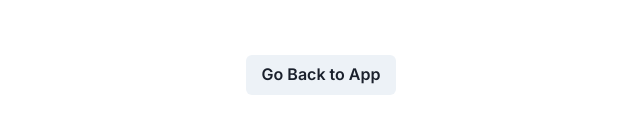
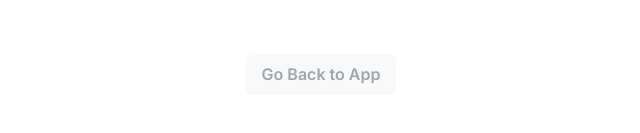
Before and after one commit to lemon-8/hmr-website, a Next.js app: page /checkout in a window 1280 px wide. Shown: the part 371-504 px from the top of the page, without its empty margins (319-959 px from the left). Built offline with nearby package versions, Linux system fonts and the light colour scheme.

Commit message:
fix(checkout): updating checkout redirect button

```diff
--- a/pages/checkout.js
+++ b/pages/checkout.js
@@ -1,10 +1,11 @@
-import React, { useEffect } from "react";
-import { useRouter } from "next/router";
-import { Button, Center, Heading, VStack } from "@chakra-ui/react";
+import React, { useEffect, useState, useRef } from 'react';
+import { useRouter } from 'next/router';
+import { Button, Center, Heading, VStack } from '@chakra-ui/react';
+import Link from 'next/link';
 
 function loadScript(src) {
 	return new Promise((resolve) => {
-		const script = document.createElement("script");
+		const script = document.createElement('script');
 		script.src = src;
 		script.onload = () => {
 			resolve(true);
@@ -19,12 +20,15 @@ function loadScript(src) {
 export default function Checkout() {
 	const route = useRouter();
 	const { order_id, redirect_url } = route.query;
+	const [redirectURL, setRedicrectURL] = useState(null);
+	const buttonRef = useRef(null);
+
 	async function displayRazorpay(order_id, redirect_url) {
 		const res = await loadScript(
-			"https://checkout.razorpay.com/v1/checkout.js"
+			'https://checkout.razorpay.com/v1/checkout.js'
 		);
 		if (!res) {
-			alert("Razorpay SDK failed to load. Are you online?");
+			alert('Razorpay SDK failed to load. Are you online?');
 			return;
 		}
 
@@ -32,19 +36,14 @@ export default function Checkout() {
 			key: process.env.NEXT_PUBLIC_RAZORPAY_KEY,
 			order_id: order_id,
 			theme: {
-				color: "#242535",
+				color: '#242535',
 			},
-			name: "HMR Hostels",
-			send_sms_hash: "true",
+			name: 'HMR Hostels',
+			send_sms_hash: 'true',
 			handler: function (response) {
 				const hmr = `${redirect_url}/?orderId=${response.razorpay_order_id}&paymentId=${response.razorpay_payment_id}&signature=${response.razorpay_signature}/`;
-				let a = document.createElement("a");
-				a.target = "_blank";
-				a.href = hmr;
-				a.innerText = "HMR";
-				a.id = "hmr";
-				let container = document.getElementsByClassName("checkout")[0];
-				container.appendChild(a);
+				setRedicrectURL(hmr);
+				buttonRef.current.click();
 			},
 		};
 		const paymentObject = new window.Razorpay(options);
@@ -59,7 +58,11 @@ export default function Checkout() {
 		<Center className="checkout" h="100vh">
 			<VStack spacing="12">
 				<Heading>HMR Hostels</Heading>
-				<Button>Go Back to App</Button>
+				<Link href={redirectURL ?? ''} passHref>
+					<Button disabled={!redirectURL} ref={buttonRef}>
+						Go Back to App
+					</Button>
+				</Link>
 			</VStack>
 		</Center>
 	);
```
Also changed, not shown: 1 other file (tests, documents, lock files or other folders).
